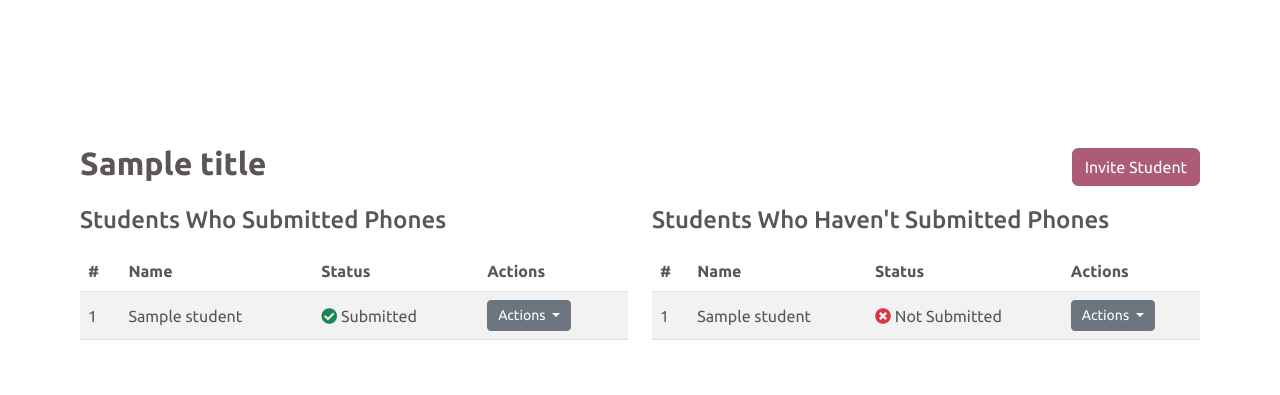
After one commit to PavelFr8/PhoneGetter, a Flask app: template app/templates/classes/class.html in a window 1280 px wide. The commit adds this page. Shown: the top 395 px of the page. Run offline with Flask 3, Linux system fonts and the light colour scheme; tables that the repository leaves empty hold one stand-in row (values such as "Sample post"); the template is opened without the code that fills it: values that come from a table or form of the project are taken from there, most other values are stand-ins (such as "Sample title", 1, 10 or a date in 2020).

Commit message:
fix bugs and add adding new classes and some functionality for classes(invite links, removing student)

```diff
--- /dev/null
+++ b/app/modules/classes/forms.py
@@ -0,0 +1,9 @@
+from flask_wtf import FlaskForm
+from wtforms import StringField
+from wtforms.validators import DataRequired
+
+class InviteForm(FlaskForm):
+    invite_link = StringField('Invite Link', validators=[DataRequired()], render_kw={"readonly": True})
+
+class SecretCodeForm(FlaskForm):
+    secret_code = StringField('Secret Code', validators=[DataRequired()], render_kw={"placeholder": "Enter secret code"})
--- a/app/modules/phone_history/routes.py
+++ b/app/modules/phone_history/routes.py
@@ -22,6 +22,9 @@ def history():
             reverse=True
         ))
 
+        for val in filtered.values():
+            val.sort(reverse=True)
+
         if not phone_history:
             filtered = None
     except Exception:
--- a/app/modules/settings/routes.py
+++ b/app/modules/settings/routes.py
@@ -21,8 +21,6 @@ def settings():
         for item in history.items():
             if datetime.strptime(item[0], '%Y.%m.%d') == datetime.strptime(datetime.strftime(datetime.now(), "%Y.%m.%d"), '%Y.%m.%d'):
                 filtered[item[0]] = item[1]
-
-        print(filtered)
         if not history:
             filtered = None
     except Exception:
--- /dev/null
+++ b/app/static/css/class.css
@@ -0,0 +1,110 @@
+.container {
+    background-color: #fff;
+    padding: 20px;
+    border-radius: 10px;
+    max-width: 1200px;
+    margin: 0 auto;
+}
+
+.page-title {
+    font-weight: 700;
+    font-size: 2rem;
+    color: #5c5555;
+}
+
+h2 {
+    color: #5c5555;
+    font-size: 1.5rem;
+    margin-bottom: 1rem;
+}
+
+.table {
+    background-color: transparent;
+}
+
+.table th, .table td {
+    color: #5c5555;
+    vertical-align: middle;
+}
+
+.btn-primary {
+    background-color: #ac5c76;
+    border-color: #ac5c76;
+}
+
+.btn-primary:hover {
+    background-color: #c26381;
+    border-color: #c26381;
+}
+
+.btn-sm {
+    padding: 4px 10px;
+    font-size: 0.875rem;
+}
+
+.btn-danger {
+    background-color: #e74c3c;
+    border-color: #e74c3c;
+}
+
+.modal-content {
+    border-radius: 10px;
+}
+
+.modal-header {
+    border-bottom: none;
+}
+
+.modal-body {
+    padding: 2rem;
+}
+
+.modal-title {
+    color: #5c5555;
+}
+
+@media (max-width: 768px) {
+    .container {
+        padding: 10px;
+    }
+
+    .page-title {
+        font-size: 1.5rem;
+    }
+
+    h2 {
+        font-size: 1.25rem;
+    }
+
+    .table {
+        font-size: 0.9rem;
+    }
+
+    .table th, .table td {
+        padding: 8px;
+        word-wrap: break-word;
+    }
+
+    .table td:nth-child(2) {
+        max-width: 120px;
+        font-size: 0.8rem;
+    }
+
+    .btn {
+        padding: 6px 12px;
+        font-size: 0.85rem;
+    }
+
+    .modal-body {
+        padding: 1rem;
+    }
+
+    .modal-title {
+        font-size: 1.25rem;
+    }
+
+    .btn-sm {
+        padding: 3px 8px;
+        font-size: 0.75rem;
+    }
+}
--- /dev/null
+++ b/app/static/js/class.js
@@ -0,0 +1,66 @@
+function removeStudent(studentId) {
+    const classId = document.getElementById("inviteModal").getAttribute("data-class-id");
+    const csrfToken = document.querySelector('input[name="csrf_token"]').value;
+
+    if (!confirm('Are you sure you want to remove this student?')) {
+        return;
+    }
+
+    fetch(`/classes/class/${classId}/invite/${studentId}`, {
+        method: 'DELETE',
+        headers: {
+            'Content-Type': 'application/json',
+            'X-CSRFToken': csrfToken
+        }
+    })
+    .then(response => {
+        if (!response.ok) {
+            throw new Error('Network response was not ok');
+        }
+        return response.json();
+    })
+    .then(data => {
+        if (data.status === 'success') {
+            const row = document.querySelector(`tr[data-student-id="${studentId}"]`);
+            if (row) {
+                row.remove();
+            }
+        } else {
+            console.error('Failed to remove student:', data.error);
+        }
+    })
+    .catch(error => console.error('Error:', error));
+}
+
+function copyInviteLink() {
+    const copyText = document.getElementById("inviteLink");
+    copyText.select();
+    copyText.setSelectionRange(0, 99999);
+    navigator.clipboard.writeText(copyText.value);
+}
+
+function generateInviteLink() {
+    const classId = document.getElementById("inviteModal").getAttribute("data-class-id");
+    const csrfToken = document.querySelector('input[name="csrf_token"]').value;
+
+    fetch(`/classes/class/generate_invite/${classId}`, {
+        method: 'POST',
+        headers: {
+            'Content-Type': 'application/json',
+            'X-CSRFToken': csrfToken
+        }
+    })
+    .then(response => {
+        if (!response.ok) {
+            throw new Error('Network response was not ok');
+        }
+        return response.json();
+    })
+    .then(data => {
+        const inviteLinkInput = document.getElementById("inviteLink");
+        inviteLinkInput.value = data.link;
+    })
+    .catch(error => console.error('Error:', error));
+}
+
+document.getElementById("inviteModal").addEventListener("show.bs.modal", generateInviteLink);
--- /dev/null
+++ b/app/templates/classes/added.html
@@ -0,0 +1,6 @@
+{% extends "base.html" %}
+
+{% block content %}
+    <h1>Вы были успешно добавлены в класс {{ name }}</h1>
+    <h2><a href="{{ url_for('main.main') }}" style="text-decoration:none; color: rgb(0, 0, 139);"><b>Назад</b></a></h2>
+{% endblock %}
--- /dev/null
+++ b/app/templates/classes/class.html
@@ -0,0 +1,117 @@
+{% extends "base.html" %}
+{% block content %}
+<head>
+    <link href="{{ url_for('static', filename='css/class.css') }}" rel="stylesheet">
+    <link rel="stylesheet" href="https://cdnjs.cloudflare.com/ajax/libs/font-awesome/5.15.3/css/all.min.css">
+</head>
+
+<div class="container mt-5">
+    <div class="d-flex justify-content-between align-items-center mb-3">
+        <h1 class="page-title">{{ title }}</h1>
+        <button class="btn btn-primary" data-bs-toggle="modal" data-bs-target="#inviteModal">
+            Invite Student
+        </button>
+    </div>
+
+    <!-- Modal для приглашения студентов -->
+    <div class="modal fade" id="inviteModal" tabindex="-1" aria-labelledby="inviteModalLabel" aria-hidden="true" data-class-id="{{ class_id }}">
+        <div class="modal-dialog">
+            <div class="modal-content">
+                <div class="modal-header">
+                    <h5 class="modal-title" id="inviteModalLabel">Invite New Student</h5>
+                    <button type="button" class="btn-close" data-bs-dismiss="modal" aria-label="Close"></button>
+                </div>
+                <div class="modal-body">
+<form id="inviteForm" method="POST">
+    {{ form.hidden_tag() }}  <!-- CSRF токен -->
+    <div class="mb-3">
+        <label for="inviteLink" class="form-label">Invite Link</label>
+        <div class="input-group">
+            {{ form.invite_link(class="form-control", id="inviteLink", value="") }}
+            <button type="button" class="btn btn-outline-secondary" onclick="copyInviteLink()">Copy</button>
+        </div>
+    </div>
+</form>
+                </div>
+            </div>
+        </div>
+    </div>
+
+    <div class="row">
+        <!-- Таблица для студентов, которые сдали телефон -->
+        <div class="col-md-6">
+            <h2>Students Who Submitted Phones</h2>
+            <table class="table table-striped">
+                <thead>
+                    <tr>
+                        <th>#</th>
+                        <th>Name</th>
+                        <th>Status</th>
+                        <th>Actions</th>
+                    </tr>
+                </thead>
+                    <tbody>
+                        {% for student in students_with_phones %}
+                        <tr data-student-id="{{ student.id }}">
+                            <td>{{ loop.index }}</td>
+                            <td>{{ student.name }}</td>
+                            <td><i class="fas fa-check-circle text-success"></i> Submitted</td>
+                            <td>
+                                <div class="dropdown">
+                                    <button class="btn btn-secondary btn-sm dropdown-toggle" type="button" id="actionsMenu" data-bs-toggle="dropdown" aria-expanded="false">
+                                        Actions
+                                    </button>
+                                    <ul class="dropdown-menu" aria-labelledby="actionsMenu">
+                                        <li><button class="dropdown-item" onclick="returnPhone({{ student.id }})">Return Phone</button></li>
+                                        <li><hr class="dropdown-divider"></li>
+                                        <li><button class="dropdown-item text-danger" onclick="removeStudent({{ student.id }})">Remove</button></li>
+                                    </ul>
+                                </div>
+                            </td>
+                        </tr>
+                        {% endfor %}
+                    </tbody>
+            </table>
+        </div>
+
+        <!-- Таблица для студентов, которые не сдали телефон -->
+        <div class="col-md-6">
+            <h2>Students Who Haven't Submitted Phones</h2>
+            <table class="table table-striped">
+                <thead>
+                    <tr>
+                        <th>#</th>
+                        <th>Name</th>
+                        <th>Status</th>
+                        <th>Actions</th>
+                    </tr>
+                </thead>
+                    <tbody>
+                        {% for student in students_without_phones %}
+                        <tr data-student-id="{{ student.id }}">
+                            <td>{{ loop.index }}</td>
+                            <td>{{ student.name }}</td>
+                            <td><i class="fas fa-times-circle text-danger"></i> Not Submitted</td>
+                            <td>
+                                <div class="dropdown">
+                                    <button class="btn btn-secondary btn-sm dropdown-toggle" type="button" id="actionsMenu" data-bs-toggle="dropdown" aria-expanded="false">
+                                        Actions
+                                    </button>
+                                    <ul class="dropdown-menu" aria-labelledby="actionsMenu">
+                                        <li><button class="dropdown-item" onclick="returnPhone({{ student.id }})">Return Phone</button></li>
+                                        <li><hr class="dropdown-divider"></li>
+                                        <li><button class="dropdown-item text-danger" onclick="removeStudent({{ student.id }})">Remove</button></li>
+                                    </ul>
+                                </div>
+                            </td>
+                        </tr>
+                        {% endfor %}
+                    </tbody>
+            </table>
+        </div>
+    </div>
+</div>
+
+<script src="{{ url_for('static', filename='js/class.js') }}"></script>
+
+{% endblock %}
--- a/app/utils/json_is_valid.py
+++ b/app/utils/json_is_valid.py
@@ -24,8 +24,11 @@ def json_is_valid(required_fields):
             data = request.json
             if not data:
                 return jsonify({"status": "error", "message": "No JSON body found"}), 400
+            for data_field in data.keys():
+                if data_field not in required_fields.keys():
+                    return jsonify({"status": "error", "message": f"Unknown field: {data_field}"}), 400
+            for field, field_type in required_fields.items():
 
-            for field, field_type in required_fields.items():
                 if field not in data or data[field] is None:
                     return jsonify({"status": "error", "message": f"Missing or null field: {field}"}), 400
 
```
Also changed, not shown: app/api/devices.py (+43 -28 lines), app/models.py (+23 -1 lines), app/modules/classes/routes.py (+144 -14 lines), app/static/css/classes.css (+44 -0 lines), app/static/js/classes.js (added, +21 -0 lines), app/templates/classes/bad_link.html (added, +7 -0 lines), app/templates/classes/classes.html (+38 -4 lines), app/templates/classes/users_limit.html (added, +7 -0 lines), app/utils/generate_invite_link.py (added, +10 -0 lines).
